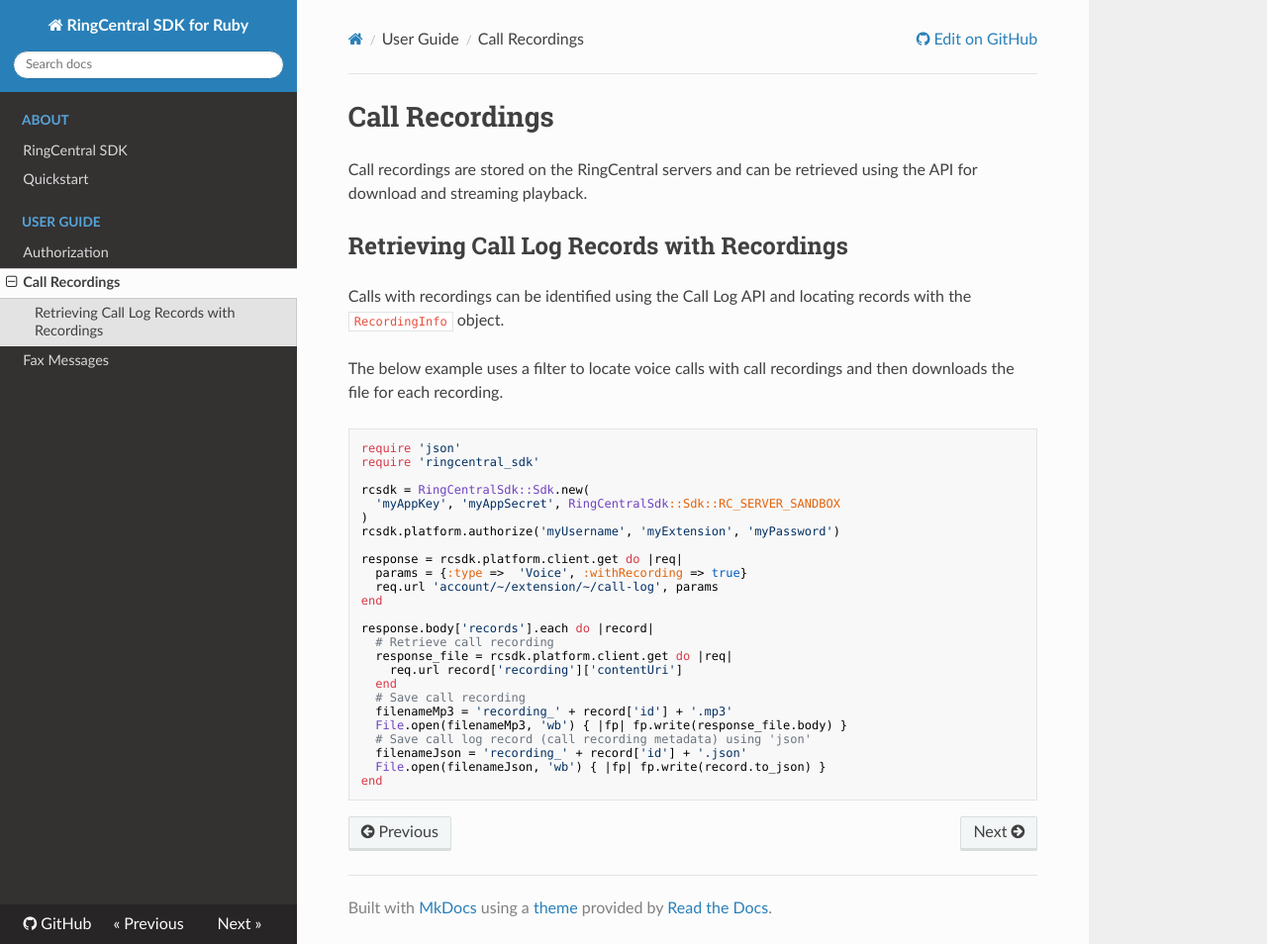
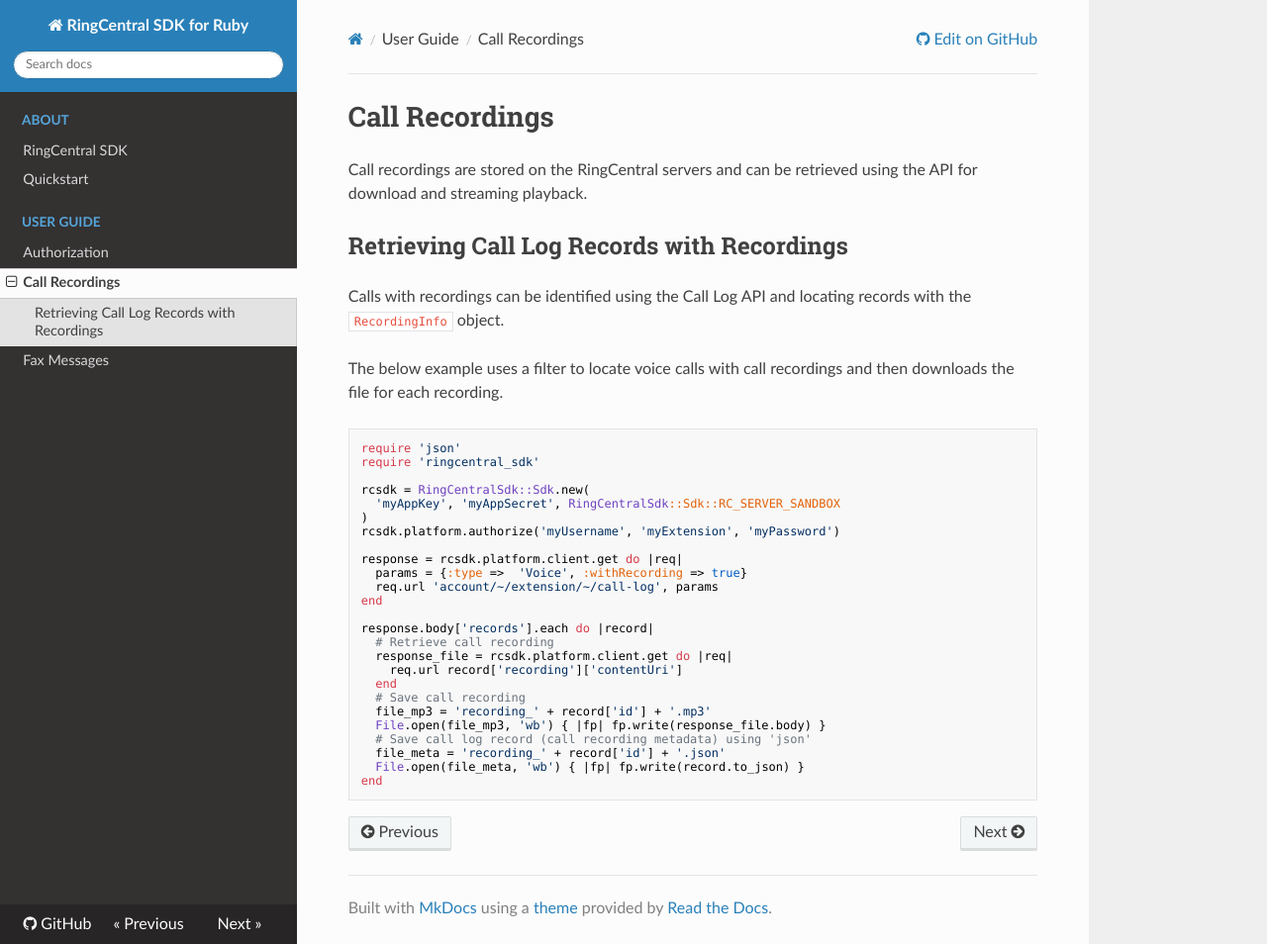
Before and after one commit to grokify/ringcentral-sdk-ruby, an MkDocs documentation site: the page built from docs/usage/messages/Call-Recordings.md, in a window 1280 px wide and 954 px high. Shown: the whole window at 99% size. Built offline with MkDocs 1.6.1, drawn with Linux system fonts in a browser that asks for light colours; nearby versions of some CDN libraries; old or Windows-style settings are respelled for this version of MkDocs.

Commit message:
update mkdocs

````diff
--- a/docs/usage/messages/Call-Recordings.md
+++ b/docs/usage/messages/Call-Recordings.md
@@ -28,10 +28,10 @@
     req.url record['recording']['contentUri']
   end
   # Save call recording
-  filenameMp3 = 'recording_' + record['id'] + '.mp3'
-  File.open(filenameMp3, 'wb') { |fp| fp.write(response_file.body) }
+  file_mp3 = 'recording_' + record['id'] + '.mp3'
+  File.open(file_mp3, 'wb') { |fp| fp.write(response_file.body) }
   # Save call log record (call recording metadata) using 'json'
-  filenameJson = 'recording_' + record['id'] + '.json'
-  File.open(filenameJson, 'wb') { |fp| fp.write(record.to_json) }
+  file_meta = 'recording_' + record['id'] + '.json'
+  File.open(file_meta, 'wb') { |fp| fp.write(record.to_json) }
 end
 ```
````
